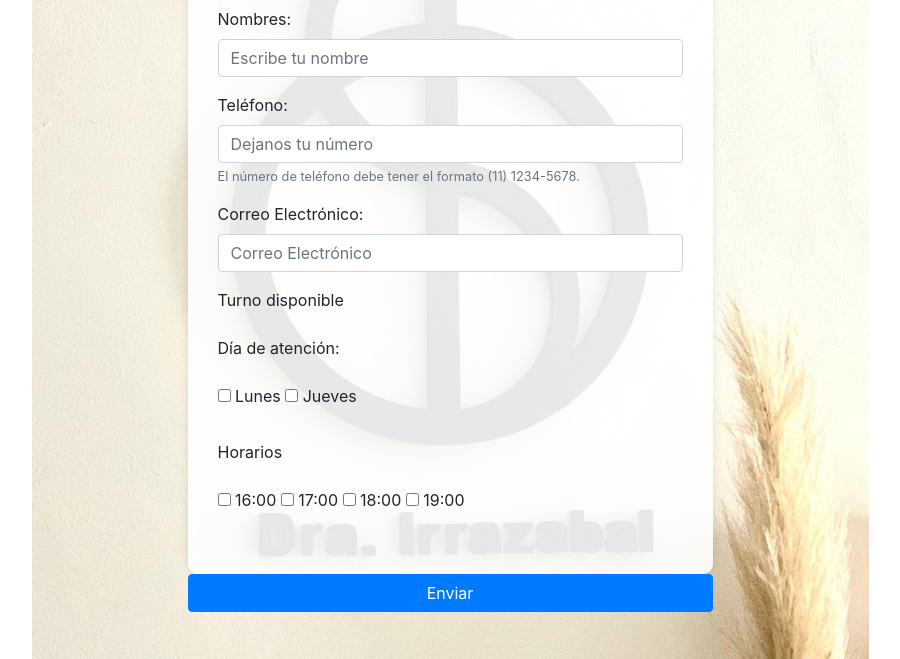
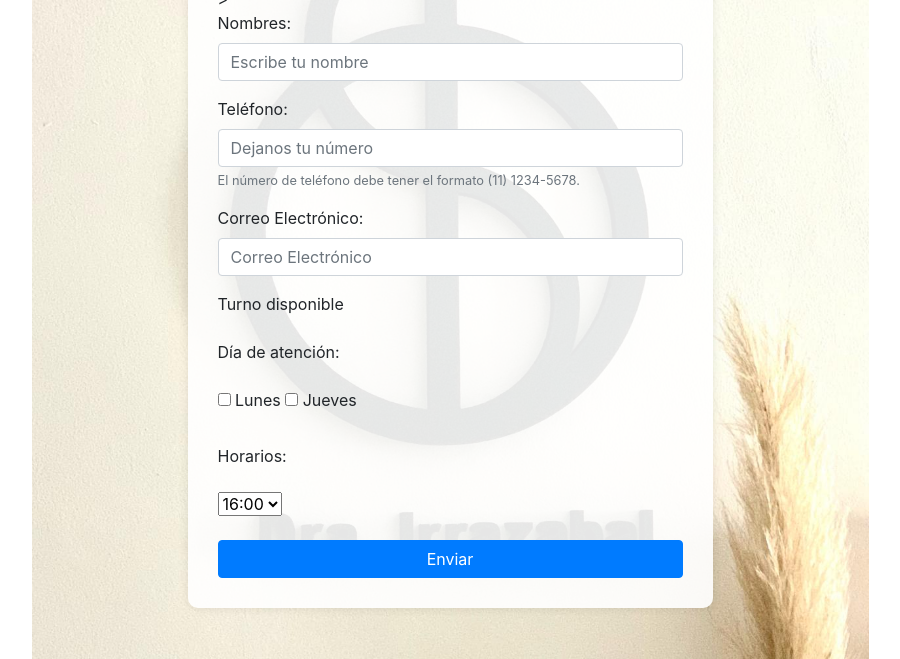
Before and after one commit to bofer311/Coati_Care, a plain HTML site: page registro.html in a window 1280 px wide. Shown: the part 141-800 px from the top of the page, without its empty margins (190-1090 px from the left). Drawn offline with nearby package versions, Linux system fonts and the light colour scheme.

Commit message:
correcion  local de registro

```diff
--- a/registro.html
+++ b/registro.html
@@ -114,16 +114,18 @@
               </div>
               <br />
               <div class="campo">
-                <divclass="label"> Horarios</div>
-                <br/>
-                <input type="checkbox" id="" name="opcion_1" value="16:00">
-                <label for=""> 16:00</label>
-                <input type="checkbox" id="" name="opcion_2" value="17:00">
-                <label for=""> 17:00</label>
-                <input type="checkbox" id="" name="opcion_3" value="18:00">
-                <label for=""> 18:00</label>
-                <input type="checkbox" id="" name="opcion_3" value="19:00">
-                <label for="">19:00</label>
+                <div class="label">Horarios:</div>
+                <br />
+                <select id="horario" name="horario" required>
+                  <option value="16:00">16:00</option>
+                  <option value="16:30">16:30</option>
+                  <option value="17:00">17:00</option>
+                  <option value="17:30">17:30</option>
+                  <option value="18:00">18:00</option>
+                  <option value="18:30">18:30</option>
+                  <option value="19:00">19:00</option>
+                  <option value="19:30">19:30</option></select
+                ><br />
               </div>
               <br />
             </div>
```
